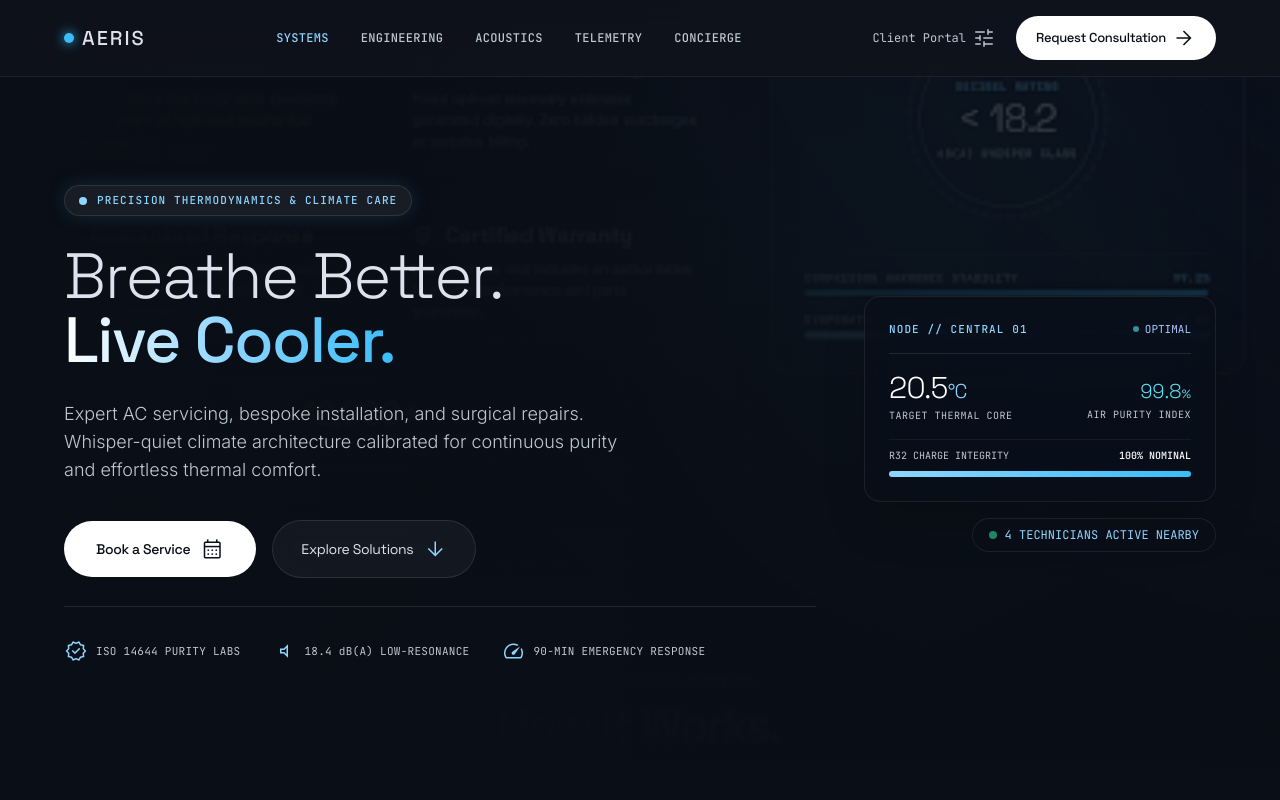
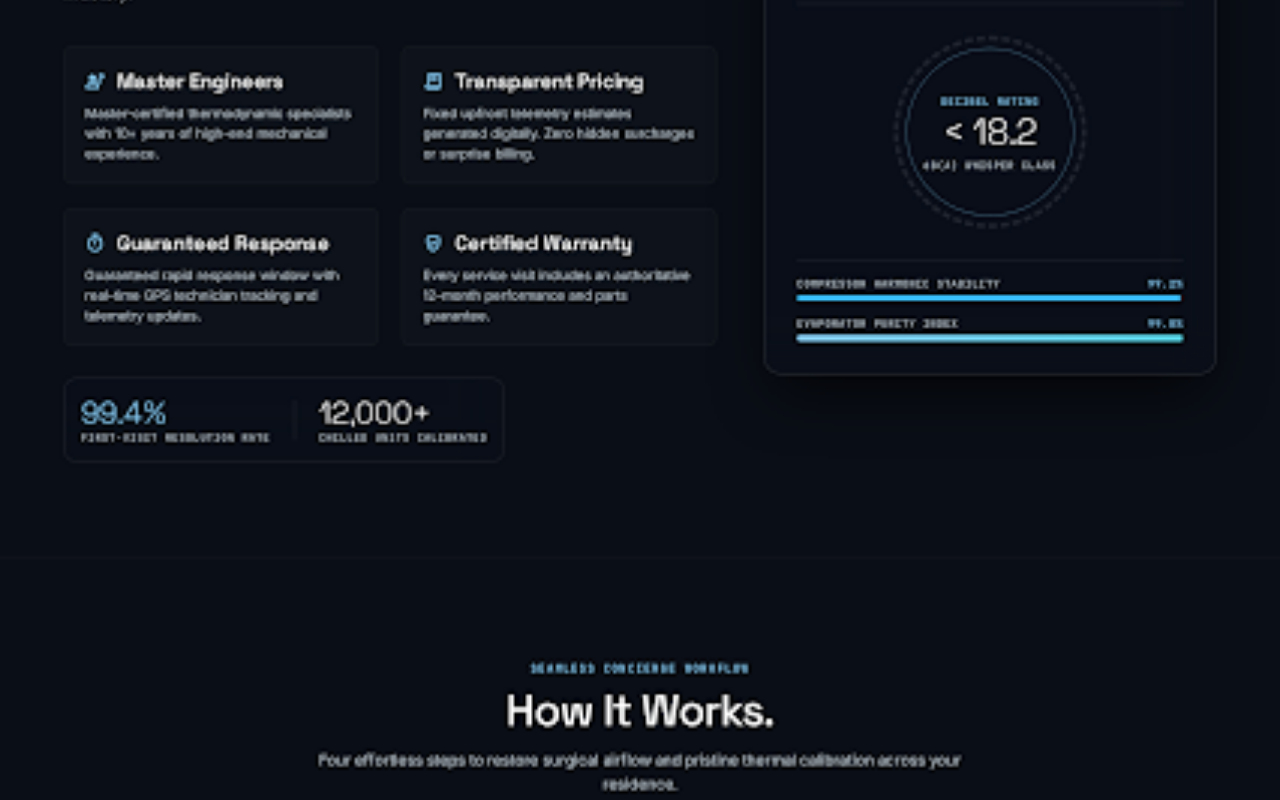
Before and after one commit to AKSHAYBHAMMAR/ezcool, a Next.js app: page / in a window 1280 px wide. Shown: the top 800 px of the page. Built offline with nearby package versions, Linux system fonts and the light colour scheme.

Commit message:
feat: integrate full-screen edge-to-edge background hero video and glassmorphic navbar

```diff
--- a/src/app/layout.tsx
+++ b/src/app/layout.tsx
@@ -12,7 +12,6 @@ const spaceGrotesk = Space_Grotesk({
 const inter = Inter({
   subsets: ['latin'],
   variable: '--font-inter',
-  weight: ['300', '400', '500', '600'],
   display: 'swap',
 });
 
--- a/src/app/page.tsx
+++ b/src/app/page.tsx
@@ -1,5 +1,4 @@
 import React from 'react';
-import Navbar from '@/components/Navbar';
 import Hero from '@/components/Hero';
 import Services from '@/components/Services';
 import WhyChooseUs from '@/components/WhyChooseUs';
@@ -11,7 +10,6 @@ import Footer from '@/components/Footer';
 export default function Home() {
   return (
     <main className="min-h-screen bg-[#0a0e16] text-[#dfe2ee]">
-      <Navbar />
       <Hero />
       <Services />
       <WhyChooseUs />
--- a/src/components/Hero.tsx
+++ b/src/components/Hero.tsx
@@ -5,189 +5,58 @@ import React, { useRef, useState, useEffect } from 'react';
 export default function Hero() {
   const videoRef = useRef<HTMLVideoElement>(null);
   const [videoError, setVideoError] = useState(false);
+  const [reducedMotion, setReducedMotion] = useState(false);
 
   useEffect(() => {
-    if (videoRef.current) {
+    const mq = window.matchMedia('(prefers-reduced-motion: reduce)');
+    setReducedMotion(mq.matches);
+    const handler = (e: MediaQueryListEvent) => setReducedMotion(e.matches);
+    mq.addEventListener('change', handler);
+    return () => mq.removeEventListener('change', handler);
+  }, []);
+
+  useEffect(() => {
+    if (videoRef.current && !reducedMotion) {
       videoRef.current.playbackRate = 1.0;
       videoRef.current.play().catch(() => {
-        // Fallback handled automatically via poster / overlay
+        // Fallback handled automatically via poster / fallback div
       });
     }
-  }, []);
+    if (videoRef.current && reducedMotion) {
+      videoRef.current.pause();
+    }
+  }, [reducedMotion]);
 
   return (
     <section
       id="hero"
-      className="relative min-h-[100svh] w-full flex items-center pt-28 pb-16 overflow-hidden bg-[#0a0e16]"
+      className="relative w-full h-screen min-h-[100svh] overflow-hidden m-0 p-0 bg-[#0a0e16]"
     >
-      {/* Dedicated Full-Screen Background Video Container Layer */}
-      <div className="absolute inset-0 w-full h-full pointer-events-none z-0 overflow-hidden">
-        {/* Cinematic Ambient Radial Gradient */}
-        <div className="absolute inset-0 ambient-air-radial z-10" />
-
-        {/* Video Background Layer */}
-        {!videoError ? (
+      {!videoError && !reducedMotion ? (
         <video
           ref={videoRef}
           autoPlay
+          muted
           loop
-            muted
           playsInline
           onError={() => setVideoError(true)}
           poster="/screen.png"
-            className="absolute inset-0 w-full h-full object-cover object-center scale-105 transition-opacity duration-1000 opacity-60 mix-blend-screen"
+          className="w-full h-full object-cover object-center block m-0 p-0"
+          style={{
+            width: '100%',
+            height: '100%',
+            objectFit: 'cover',
+            objectPosition: 'center',
+          }}
         >
-            <source src="/hero-video.mp4" type="video/mp4" />
+          <source src="/videos/hero.mp4" type="video/mp4" />
         </video>
       ) : (
         <div
-            className="absolute inset-0 w-full h-full bg-cover bg-center opacity-40 mix-blend-screen scale-105"
+          className="w-full h-full bg-cover bg-center bg-[#0a0e16] m-0 p-0"
           style={{ backgroundImage: `url('/screen.png')` }}
         />
       )}
-
-        {/* Architectural Micro-Airflow Particles Simulation Overlay */}
-        <div
-          className="absolute inset-0 opacity-20 pointer-events-none z-10"
-          style={{
-            backgroundImage:
-              'radial-gradient(rgba(142, 213, 255, 0.22) 1px, transparent 1px)',
-            backgroundSize: '32px 32px',
-          }}
-        />
-
-        {/* Deep Atmospheric Vignette & Contrast Control Overlays for Readability */}
-        <div className="absolute inset-0 bg-gradient-to-t from-[#0a0e16] via-[#0a0e16]/65 to-[#0a0e16]/20 z-10" />
-        <div className="absolute inset-0 bg-gradient-to-r from-[#0a0e16] via-[#0a0e16]/80 to-transparent z-10" />
-      </div>
-
-      {/* Hero Content Layer */}
-      <div className="relative z-20 max-w-7xl mx-auto px-5 sm:px-8 lg:px-16 w-full">
-        <div className="grid grid-cols-1 lg:grid-cols-12 gap-8 lg:gap-12 items-center min-h-[calc(100svh-12rem)]">
-          {/* Left: Precision Information Core */}
-          <div className="lg:col-span-8 flex flex-col justify-center space-y-7">
-            {/* Eyebrow Status Pill */}
-            <div className="inline-flex items-center gap-2.5 px-3.5 py-1.5 rounded-full bg-[#1c2028]/85 border border-white/10 w-fit backdrop-blur-md shadow-[0_0_20px_rgba(56,189,248,0.15)]">
-              <span className="relative flex h-2 w-2">
-                <span className="animate-ping absolute inline-flex h-full w-full rounded-full bg-[#38bdf8] opacity-75" />
-                <span className="relative inline-flex rounded-full h-2 w-2 bg-[#8ed5ff]" />
-              </span>
-              <span className="font-mono text-[11px] text-[#8ed5ff] tracking-widest uppercase font-medium">
-                PRECISION THERMODYNAMICS &amp; CLIMATE CARE
-              </span>
-            </div>
-
-            {/* Hero Display Headline */}
-            <h1 className="font-headline text-4xl sm:text-5xl md:text-6xl lg:text-[64px] text-[#dfe2ee] font-light tracking-tight leading-[1.08]">
-              Breathe Better.
-              <br />
-              <span className="text-transparent bg-clip-text bg-gradient-to-r from-white via-[#8ed5ff] to-[#38bdf8] font-medium">
-                Live Cooler.
-              </span>
-            </h1>
-
-            {/* Supporting Text */}
-            <p className="font-sans text-base sm:text-lg text-[#bdc8d1] max-w-xl font-light leading-relaxed">
-              Expert AC servicing, bespoke installation, and surgical repairs.
-              Whisper-quiet climate architecture calibrated for continuous purity
-              and effortless thermal comfort.
-            </p>
-
-            {/* CTA Clustered Controls */}
-            <div className="flex flex-wrap items-center gap-4 pt-2">
-              <a
-                className="inline-flex items-center gap-2.5 px-8 py-4 rounded-full bg-white text-[#0a0e16] font-headline text-sm tracking-tight font-medium hover:bg-[#c4e7ff] hover:shadow-[0_0_35px_rgba(56,189,248,0.45)] transition-all duration-300 active:scale-95"
-                href="#booking"
-              >
-                <span>Book a Service</span>
-                <span className="material-symbols-outlined text-[18px]">
-                  calendar_month
-                </span>
-              </a>
-              <a
-                className="inline-flex items-center gap-2.5 px-7 py-4 rounded-full bg-[#1c2028]/60 hover:bg-[#1c2028] text-[#dfe2ee] border border-white/10 font-headline text-sm tracking-tight transition-all duration-300 backdrop-blur-md hover:border-white/20 active:scale-95"
-                href="#services"
-              >
-                <span>Explore Solutions</span>
-                <span className="material-symbols-outlined text-[18px] text-[#8ed5ff]">
-                  arrow_downward
-                </span>
-              </a>
-            </div>
-
-            {/* Real-Time Telemetry Micro-Bar */}
-            <div className="pt-8 border-t border-white/10 flex flex-wrap items-center gap-6 sm:gap-8 text-[#bdc8d1] font-mono text-[11px] tracking-wide">
-              <div className="flex items-center gap-2">
-                <span className="material-symbols-outlined text-[#8ed5ff] text-[18px]">
-                  verified
-                </span>
-                <span>ISO 14644 PURITY LABS</span>
-              </div>
-              <div className="flex items-center gap-2">
-                <span className="material-symbols-outlined text-[#8ed5ff] text-[18px]">
-                  volume_mute
-                </span>
-                <span>18.4 dB(A) LOW-RESONANCE</span>
-              </div>
-              <div className="flex items-center gap-2">
-                <span className="material-symbols-outlined text-[#8ed5ff] text-[18px]">
-                  speed
-                </span>
-                <span>90-MIN EMERGENCY RESPONSE</span>
-              </div>
-            </div>
-          </div>
-
-          {/* Right: Floating Glass Telemetry Node (Preserves focal point while showcasing live stats) */}
-          <div className="lg:col-span-4 flex flex-col justify-end items-end space-y-4 pt-6 lg:pt-0">
-            <div className="glass-card p-6 rounded-2xl w-full max-w-sm border border-white/10 bg-[#1c2028]/50 shadow-2xl backdrop-blur-xl">
-              <div className="flex justify-between items-center pb-4 border-b border-white/10">
-                <span className="font-mono text-[11px] text-[#8ed5ff] tracking-widest uppercase font-medium">
-                  NODE // CENTRAL 01
-                </span>
-                <span className="flex items-center gap-1.5 font-mono text-[11px] text-[#aec6ff]">
-                  <span className="w-1.5 h-1.5 rounded-full bg-[#5bdeef] animate-pulse" />{' '}
-                  OPTIMAL
-                </span>
-              </div>
-              <div className="py-4 flex items-baseline justify-between">
-                <div>
-                  <div className="text-3xl font-headline font-light text-white tracking-tight">
-                    20.5
-                    <span className="text-[#8ed5ff] text-xl font-light">°C</span>
-                  </div>
-                  <div className="font-mono text-[10px] text-[#bdc8d1] tracking-wider mt-0.5">
-                    TARGET THERMAL CORE
-                  </div>
-                </div>
-                <div className="text-right">
-                  <div className="text-xl font-headline font-light text-[#5bdeef]">
-                    99.8<span className="text-xs font-normal">%</span>
-                  </div>
-                  <div className="font-mono text-[10px] text-[#bdc8d1] tracking-wider mt-0.5">
-                    AIR PURITY INDEX
-                  </div>
-                </div>
-              </div>
-              <div className="space-y-2 pt-2 border-t border-white/5">
-                <div className="flex justify-between font-mono text-[10px] text-[#bdc8d1]">
-                  <span>R32 CHARGE INTEGRITY</span>
-                  <span className="text-white font-medium">100% NOMINAL</span>
-                </div>
-                <div className="w-full h-1.5 bg-[#31353e] rounded-full overflow-hidden">
-                  <div className="w-full h-full bg-gradient-to-r from-[#8ed5ff] to-[#38bdf8]" />
-                </div>
-              </div>
-            </div>
-
-            {/* Quick Dispatch Badge */}
-            <div className="inline-flex items-center gap-2 px-4 py-2 rounded-full glass-card border border-white/10 text-xs font-mono text-[#8ed5ff]">
-              <span className="w-2 h-2 rounded-full bg-emerald-400 animate-pulse" />
-              <span>4 TECHNICIANS ACTIVE NEARBY</span>
-            </div>
-          </div>
-        </div>
-      </div>
     </section>
   );
 }
--- a/src/components/Navbar.tsx
+++ b/src/components/Navbar.tsx
@@ -6,44 +6,49 @@ export default function Navbar() {
   const [mobileMenuOpen, setMobileMenuOpen] = useState(false);
 
   return (
-    <header className="fixed top-0 left-0 w-full z-50 bg-[#0f131c]/80 backdrop-blur-md border-b border-[#3e484f]/30">
-      <div className="flex justify-between items-center max-w-7xl mx-auto px-5 sm:px-8 lg:px-16 py-4 w-full">
+    <header className="fixed top-4 sm:top-6 inset-x-0 z-50 flex justify-center px-4 sm:px-6 pointer-events-none">
+      <div className="pointer-events-auto w-full max-w-7xl ios-glass rounded-[24px] transition-all duration-300">
+        <div className="flex justify-between items-center px-5 sm:px-7 py-3 sm:py-3.5 w-full">
           {/* Brand Logo */}
-        <a className="flex items-center gap-2 group" href="#">
+          <a
+            className="flex items-center gap-2.5 group flex-shrink-0"
+            href="#hero"
+            aria-label="AERIS Home"
+          >
             <span className="w-2.5 h-2.5 rounded-full bg-[#38bdf8] shadow-[0_0_12px_#38bdf8] transition-transform duration-300 group-hover:scale-125" />
-          <span className="font-headline text-xl tracking-widest text-[#dfe2ee] uppercase font-medium">
+            <span className="font-headline text-lg sm:text-xl tracking-widest text-white uppercase font-semibold [text-shadow:_0_1px_3px_rgba(0,0,0,0.6)]">
               AERIS
             </span>
           </a>
 
           {/* Navigation Links (Desktop) */}
-        <nav className="hidden md:flex items-center space-x-8">
+          <nav className="hidden lg:flex items-center space-x-7 xl:space-x-8">
             <a
-            className="text-[#8ed5ff] font-medium tracking-wide hover:text-[#38bdf8] transition-colors duration-200 font-mono text-xs uppercase"
+              className="text-[#8ed5ff] font-semibold tracking-wider font-mono text-xs uppercase px-3 py-1 rounded-full bg-white/[0.1] border border-white/[0.15] [text-shadow:_0_1px_3px_rgba(0,0,0,0.7)] hover:text-[#38bdf8] transition-colors duration-200"
               href="#hero"
             >
               Systems
             </a>
             <a
-            className="text-[#bdc8d1] font-medium tracking-wide hover:text-[#8ed5ff] transition-colors duration-200 font-mono text-xs uppercase"
+              className="text-white/90 hover:text-[#8ed5ff] font-medium tracking-wider font-mono text-xs uppercase [text-shadow:_0_1px_3px_rgba(0,0,0,0.7)] transition-colors duration-200"
               href="#services"
             >
               Engineering
             </a>
             <a
-            className="text-[#bdc8d1] font-medium tracking-wide hover:text-[#8ed5ff] transition-colors duration-200 font-mono text-xs uppercase"
+              className="text-white/90 hover:text-[#8ed5ff] font-medium tracking-wider font-mono text-xs uppercase [text-shadow:_0_1px_3px_rgba(0,0,0,0.7)] transition-colors duration-200"
               href="#why-choose-us"
             >
               Acoustics
             </a>
             <a
-            className="text-[#bdc8d1] font-medium tracking-wide hover:text-[#8ed5ff] transition-colors duration-200 font-mono text-xs uppercase"
+              className="text-white/90 hover:text-[#8ed5ff] font-medium tracking-wider font-mono text-xs uppercase [text-shadow:_0_1px_3px_rgba(0,0,0,0.7)] transition-colors duration-200"
               href="#how-it-works"
             >
               Telemetry
             </a>
             <a
-            className="text-[#bdc8d1] font-medium tracking-wide hover:text-[#8ed5ff] transition-colors duration-200 font-mono text-xs uppercase"
+              className="text-white/90 hover:text-[#8ed5ff] font-medium tracking-wider font-mono text-xs uppercase [text-shadow:_0_1px_3px_rgba(0,0,0,0.7)] transition-colors duration-200"
               href="#testimonials"
             >
               Concierge
@@ -51,16 +56,16 @@ export default function Navbar() {
           </nav>
 
           {/* Trailing Action Clustered Group */}
-        <div className="flex items-center gap-3">
+          <div className="flex items-center gap-3 sm:gap-4 flex-shrink-0">
             <a
-            className="hidden sm:inline-flex items-center gap-1.5 text-[#bdc8d1] hover:text-[#8ed5ff] transition-colors duration-200 font-mono text-xs pr-2"
+              className="hidden md:inline-flex items-center gap-1.5 text-white/90 hover:text-[#8ed5ff] font-mono text-xs tracking-wide [text-shadow:_0_1px_3px_rgba(0,0,0,0.7)] transition-colors duration-200 pr-1"
               href="#booking"
             >
               <span>Client Portal</span>
               <span className="material-symbols-outlined text-[16px]">tune</span>
             </a>
             <a
-            className="relative group inline-flex items-center gap-1.5 px-5 py-2.5 rounded-full bg-white text-[#0a0e16] font-headline text-[13px] tracking-tight hover:shadow-[0_0_30px_rgba(56,189,248,0.45)] hover:bg-[#c4e7ff] transition-all duration-300 active:scale-95 font-medium"
+              className="relative group inline-flex items-center gap-1.5 px-4 sm:px-5 py-2 sm:py-2.5 rounded-full bg-white text-[#0a0e16] font-headline text-xs sm:text-[13px] tracking-tight font-semibold hover:bg-[#c4e7ff] hover:shadow-[0_0_24px_rgba(56,189,248,0.45)] transition-all duration-300 active:scale-95 shadow-[0_2px_12px_rgba(0,0,0,0.25)]"
               href="#booking"
             >
               <span>Request Consultation</span>
@@ -72,10 +77,10 @@ export default function Navbar() {
             {/* Mobile menu button */}
             <button
               onClick={() => setMobileMenuOpen(!mobileMenuOpen)}
-            className="md:hidden p-2 text-[#dfe2ee] hover:text-[#38bdf8] transition-colors"
+              className="lg:hidden p-1.5 sm:p-2 text-white hover:text-[#38bdf8] transition-colors focus:outline-none"
               aria-label="Toggle mobile menu"
             >
-            <span className="material-symbols-outlined text-2xl">
+              <span className="material-symbols-outlined text-2xl [text-shadow:_0_1px_3px_rgba(0,0,0,0.7)]">
                 {mobileMenuOpen ? 'close' : 'menu'}
               </span>
             </button>
@@ -84,54 +89,64 @@ export default function Navbar() {
 
         {/* Mobile Menu Dropdown */}
         {mobileMenuOpen && (
-        <div className="md:hidden bg-[#0a0e16]/95 backdrop-blur-xl border-b border-white/10 px-6 py-6 space-y-4">
+          <div className="lg:hidden border-t border-white/[0.18] px-6 py-5">
             <nav className="flex flex-col space-y-3 font-mono text-xs uppercase">
               <a
                 onClick={() => setMobileMenuOpen(false)}
-              className="text-[#8ed5ff] hover:text-[#38bdf8] py-1"
+                className="text-[#8ed5ff] font-semibold py-1.5 flex items-center justify-between"
                 href="#hero"
               >
-              Systems
+                <span>Systems</span>
+                <span className="w-1.5 h-1.5 rounded-full bg-[#38bdf8]" />
               </a>
               <a
                 onClick={() => setMobileMenuOpen(false)}
-              className="text-[#bdc8d1] hover:text-[#8ed5ff] py-1"
+                className="text-white/90 hover:text-[#8ed5ff] py-1.5 transition-colors"
                 href="#services"
               >
                 Engineering
               </a>
               <a
                 onClick={() => setMobileMenuOpen(false)}
-              className="text-[#bdc8d1] hover:text-[#8ed5ff] py-1"
+                className="text-white/90 hover:text-[#8ed5ff] py-1.5 transition-colors"
                 href="#why-choose-us"
               >
                 Acoustics
               </a>
               <a
                 onClick={() => setMobileMenuOpen(false)}
-              className="text-[#bdc8d1] hover:text-[#8ed5ff] py-1"
+                className="text-white/90 hover:text-[#8ed5ff] py-1.5 transition-colors"
                 href="#how-it-works"
               >
                 Telemetry
               </a>
               <a
                 onClick={() => setMobileMenuOpen(false)}
-              className="text-[#bdc8d1] hover:text-[#8ed5ff] py-1"
+                className="text-white/90 hover:text-[#8ed5ff] py-1.5 transition-colors"
                 href="#testimonials"
               >
                 Concierge
               </a>
               <a
                 onClick={() => setMobileMenuOpen(false)}
-              className="text-[#38bdf8] pt-2 flex items-center gap-2"
+                className="text-white/90 hover:text-[#8ed5ff] py-1.5 flex items-center justify-between border-t border-white/[0.12] pt-3 transition-colors"
                 href="#booking"
               >
-              <span className="material-symbols-outlined text-sm">calendar_month</span>
-              <span>Schedule Service</span>
+                <span>Client Portal</span>
+                <span className="material-symbols-outlined text-sm">tune</span>
+              </a>
+              <a
+                onClick={() => setMobileMenuOpen(false)}
+                className="text-[#8ed5ff] hover:text-[#38bdf8] py-1.5 flex items-center justify-between transition-colors font-semibold"
+                href="#booking"
+              >
+                <span>Request Consultation</span>
+                <span className="material-symbols-outlined text-sm">arrow_forward</span>
               </a>
             </nav>
           </div>
         )}
+      </div>
     </header>
   );
 }
```
Also changed, not shown: src/app/globals.css (+12 -0 lines), 1 other file (tests, documents, lock files or other folders). Lines whose indentation alone changed are shown as unchanged.
